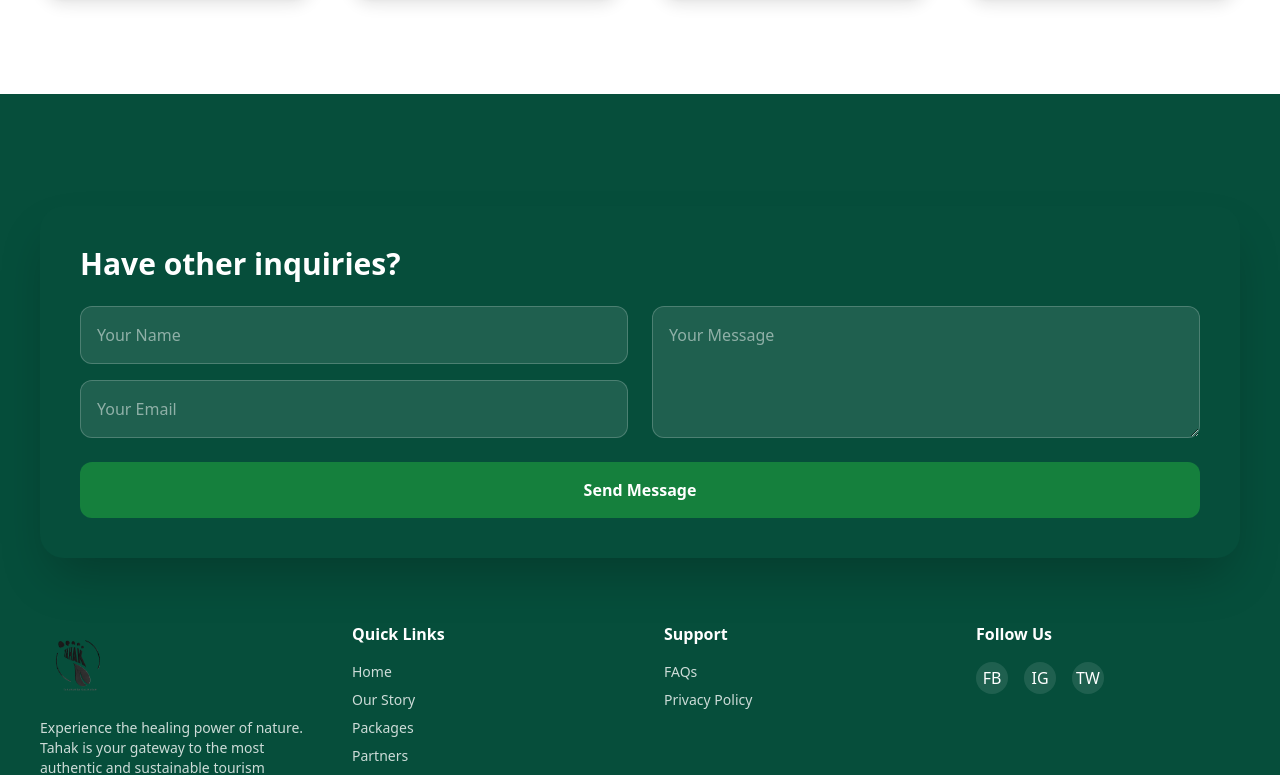
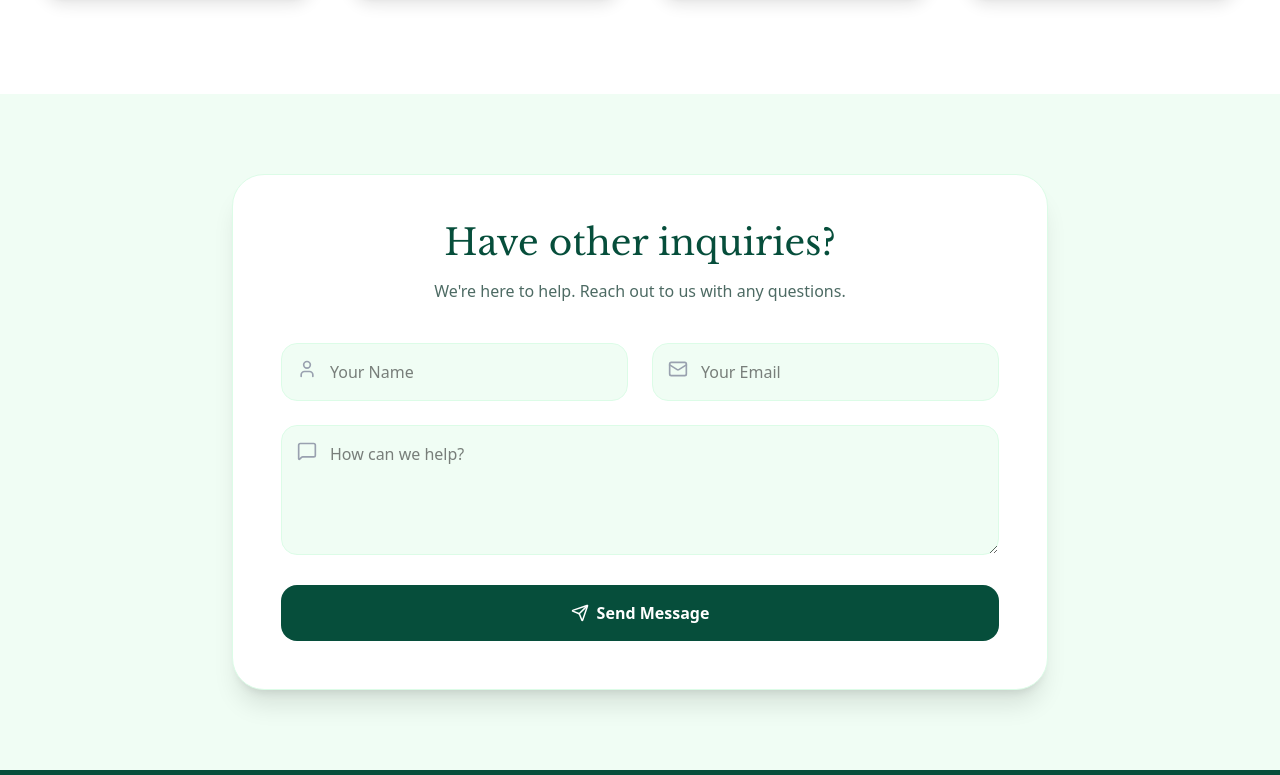
Before and after one commit to BuwieSit/tahakver2, a React (Vite) app: page / in a window 1280 px wide. Shown: the part 1798-2573 px from the top of the page. Built offline with nearby package versions, Linux system fonts and the light colour scheme.

Commit message:
Relocate ContactForm to page level and update UI

```diff
--- a/src/components/ContactForm.jsx
+++ b/src/components/ContactForm.jsx
@@ -1,4 +1,5 @@
 import { useState } from "react";
+import { Send, Mail, User, MessageSquare } from "lucide-react";
 
 export default function ContactForm() {
     const [status, setStatus] = useState("");
@@ -13,22 +14,39 @@ export default function ContactForm() {
     };
 
     return (
-        <div className="bg-accent rounded-3xl p-10 text-white shadow-2xl my-16">
-            <h3 className="text-3xl font-bold mb-6">Have other inquiries?</h3>
+        <section className="py-20 px-10 max-w-4xl mx-auto">
+            <div className="bg-white p-12 rounded-[2rem] shadow-xl border border-border">
+                <div className="text-center mb-10">
+                    <h3 className="text-4xl font-primary-title text-accent mb-4">Have other inquiries?</h3>
+                    <p className="text-primary-text-color opacity-70">We're here to help. Reach out to us with any questions.</p>
+                </div>
+
                 {status === "sent" ? (
-                <p className="text-emerald-400 font-bold">Message sent! We'll get back to you soon.</p>
+                    <div className="text-center p-8 bg-emerald-50 text-emerald-700 font-bold rounded-2xl">
+                        Message sent successfully! We'll be in touch soon.
+                    </div>
                 ) : (
-                <form onSubmit={handleSubmit} className="grid md:grid-cols-2 gap-6">
-                    <div className="space-y-4">
-                        <input required type="text" placeholder="Your Name" className="w-full p-4 rounded-xl bg-white/10 border border-white/20 outline-none" />
-                        <input required type="email" placeholder="Your Email" className="w-full p-4 rounded-xl bg-white/10 border border-white/20 outline-none" />
+                    <form onSubmit={handleSubmit} className="space-y-6">
+                        <div className="grid md:grid-cols-2 gap-6">
+                            <div className="relative">
+                                <User className="absolute left-4 top-4 text-gray-400" size={20} />
+                                <input required type="text" placeholder="Your Name" className="w-full p-4 pl-12 rounded-2xl bg-background border border-border outline-none focus:border-primary transition" />
                             </div>
-                    <textarea required placeholder="Your Message" rows="3" className="w-full p-4 rounded-xl bg-white/10 border border-white/20 outline-none"></textarea>
-                    <button type="submit" className="md:col-span-2 w-full p-4 bg-primary rounded-xl font-bold hover:bg-emerald-600 transition">
-                        {status === "sending" ? "Sending..." : "Send Message"}
+                            <div className="relative">
+                                <Mail className="absolute left-4 top-4 text-gray-400" size={20} />
+                                <input required type="email" placeholder="Your Email" className="w-full p-4 pl-12 rounded-2xl bg-background border border-border outline-none focus:border-primary transition" />
+                            </div>
+                        </div>
+                        <div className="relative">
+                            <MessageSquare className="absolute left-4 top-4 text-gray-400" size={20} />
+                            <textarea required placeholder="How can we help?" rows="4" className="w-full p-4 pl-12 rounded-2xl bg-background border border-border outline-none focus:border-primary transition"></textarea>
+                        </div>
+                        <button type="submit" className="w-full p-4 bg-accent text-white rounded-2xl font-bold hover:bg-black transition flex items-center justify-center gap-2">
+                            {status === "sending" ? "Sending..." : <><Send size={18} /> Send Message</>}
                         </button>
                     </form>
                 )}
             </div>
+        </section>
     );
 }
--- a/src/components/Footer.jsx
+++ b/src/components/Footer.jsx
@@ -1,12 +1,10 @@
 import logo from '../assets/tahak_logo.png';
 import { Link } from 'react-router-dom';
-import ContactForm from './ContactForm';
 
 export default function Footer() {
     return (
         <footer className="bg-accent text-white py-12 px-10">
             <div className="max-w-7xl mx-auto">
-                <ContactForm />
 
                 <div className="grid grid-cols-1 md:grid-cols-4 gap-12 mt-12">
                     <div className="flex flex-col gap-4">
--- a/src/pages/TouristPages/Booking.jsx
+++ b/src/pages/TouristPages/Booking.jsx
@@ -1,6 +1,7 @@
 import { useState } from "react";
 import Header from "../../components/Header";
 import Footer from "../../components/Footer";
+import ContactForm from "../../components/ContactForm";
 import { useNavigate } from "react-router-dom";
 import { Calendar, Users, Mail, Phone, User } from "lucide-react";
 import { useUnsavedChanges } from "../../hooks/useUnsavedChanges";
@@ -108,6 +109,7 @@ export default function Booking() {
                     </form>
                 </div>
             </main>
+            <ContactForm />
             <Footer />
         </div>
     );
--- a/src/pages/TouristPages/Create.jsx
+++ b/src/pages/TouristPages/Create.jsx
@@ -1,6 +1,7 @@
 import { useState } from "react";
 import Header from "../../components/Header";
 import Footer from "../../components/Footer";
+import ContactForm from "../../components/ContactForm";
 import { Plus, Minus, Check } from "lucide-react";
 
 export default function Create() {
@@ -161,6 +162,7 @@ export default function Create() {
                 </div>
             </main>
 
+            <ContactForm />
             <Footer />
         </div>
     );
--- a/src/pages/TouristPages/FAQs.jsx
+++ b/src/pages/TouristPages/FAQs.jsx
@@ -1,5 +1,6 @@
 import Header from "../../components/Header";
 import Footer from "../../components/Footer";
+import ContactForm from "../../components/ContactForm";
 
 export default function FAQs() {
     const faqs = [
@@ -34,6 +35,7 @@ export default function FAQs() {
                     ))}
                 </div>
             </main>
+            <ContactForm />
             <Footer />
         </div>
     );
--- a/src/pages/TouristPages/Home.jsx
+++ b/src/pages/TouristPages/Home.jsx
@@ -1,5 +1,6 @@
 import Header from "../../components/Header";
 import Footer from "../../components/Footer";
+import ContactForm from "../../components/ContactForm";
 import mountain from '../../assets/mountain.jpg';
 import { CtaButton } from "../../components/Button";
 import useInView from "../../hooks/useInView";
@@ -121,6 +122,7 @@ export default function Home() {
                 </div>
             </section>
 
+            <ContactForm />
             <Footer />
         </div>
     )
--- a/src/pages/TouristPages/OurStory.jsx
+++ b/src/pages/TouristPages/OurStory.jsx
@@ -1,5 +1,6 @@
 import Header from "../../components/Header";
 import Footer from "../../components/Footer";
+import ContactForm from "../../components/ContactForm";
 import rocks from "../../assets/rocks.webp";
 import sta_lucia from "../../assets/sta_lucia.jpg";
 
@@ -75,6 +76,7 @@ export default function OurStory() {
                 </div>
             </section>
 
+            <ContactForm />
             <Footer />
         </div>
     );
--- a/src/pages/TouristPages/Packages.jsx
+++ b/src/pages/TouristPages/Packages.jsx
@@ -1,5 +1,6 @@
 import Header from "../../components/Header";
 import Footer from "../../components/Footer";
+import ContactForm from "../../components/ContactForm";
 import { useNavigate } from "react-router-dom";
 import bonfire from "../../assets/pictures/bonfire.jpg";
 import falls from "../../assets/pictures/falls.jpg";
@@ -111,6 +112,7 @@ export default function Packages() {
                 </div>
             </main>
 
+            <ContactForm />
             <Footer />
         </div>
     );
--- a/src/pages/TouristPages/Partners.jsx
+++ b/src/pages/TouristPages/Partners.jsx
@@ -1,5 +1,6 @@
 import Header from "../../components/Header";
 import Footer from "../../components/Footer";
+import ContactForm from "../../components/ContactForm";
 import KALIPI_IMG from "../../assets/KALIPI.jpg";
 import LABB_IMG from "../../assets/LABB.jpg";
 import PEACENATURE_IMG from "../../assets/peace_in_nature.jpg";
@@ -65,6 +66,7 @@ export default function Partners() {
                     </div>
                 </section>
             </main>
+            <ContactForm />
             <Footer />
         </div>
     );
--- a/src/pages/TouristPages/PrivacyPolicy.jsx
+++ b/src/pages/TouristPages/PrivacyPolicy.jsx
@@ -1,5 +1,6 @@
 import Header from "../../components/Header";
 import Footer from "../../components/Footer";
+import ContactForm from "../../components/ContactForm";
 
 export default function PrivacyPolicy() {
     return (
@@ -17,6 +18,7 @@ export default function PrivacyPolicy() {
                     <p>We implement security measures to ensure your data is safe and never shared with unauthorized third parties.</p>
                 </div>
             </main>
+            <ContactForm />
             <Footer />
         </div>
     );
```
Lines whose indentation alone changed are shown as unchanged.
